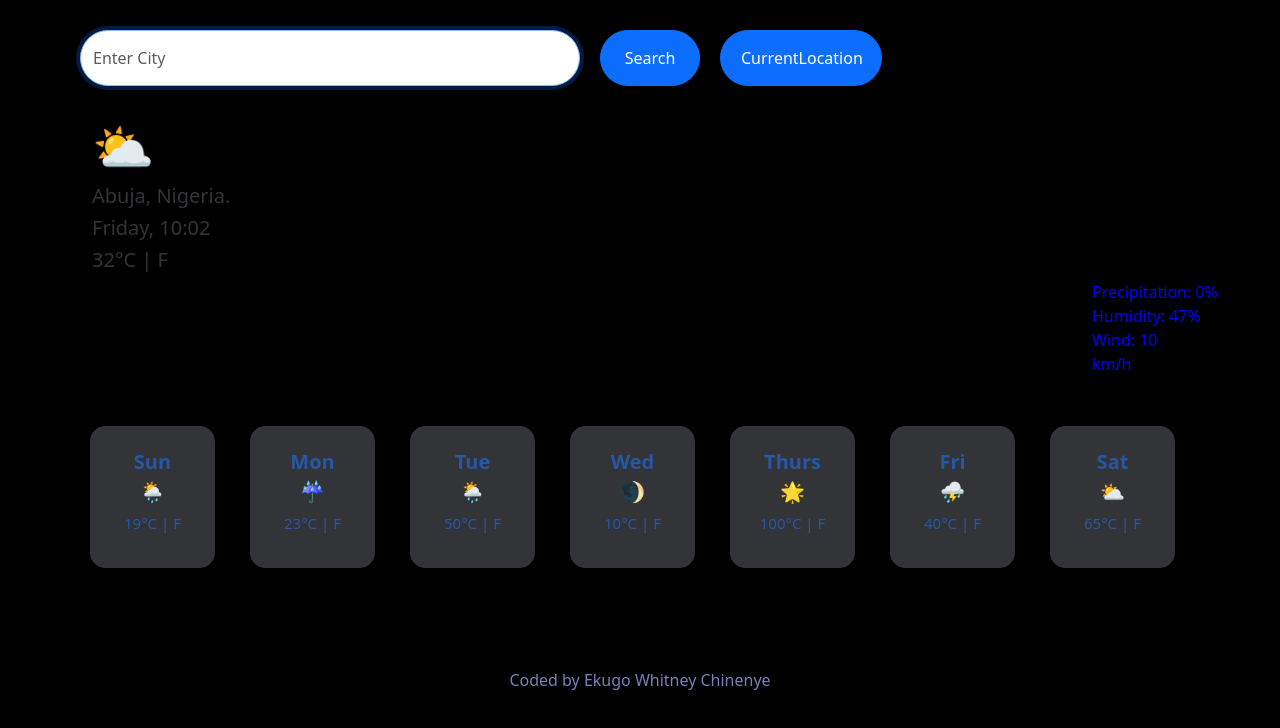
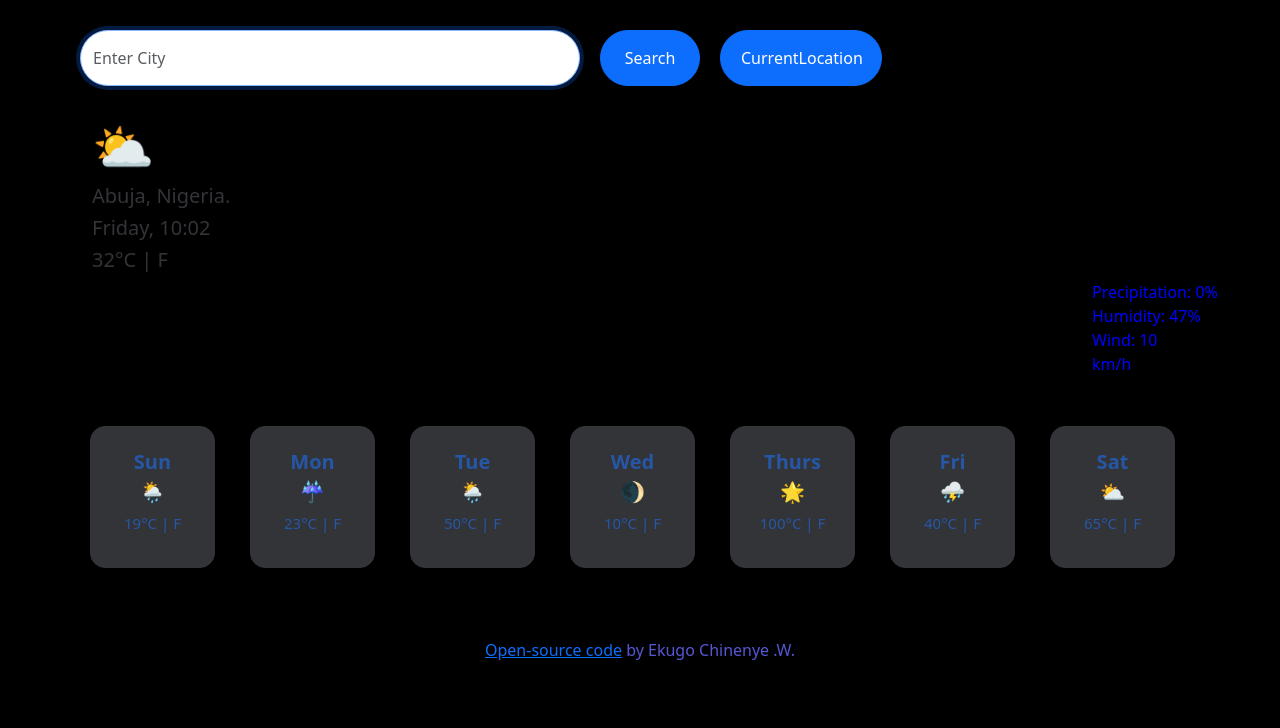
Before and after one commit to whitney-a/weather-app, a plain HTML site: page index.html in a window 1280 px wide. Drawn offline with nearby package versions, Linux system fonts and the light colour scheme.

Commit message:
Added github repository

```diff
--- a/index.html
+++ b/index.html
@@ -61,7 +61,12 @@
         <div class="col">Fri<br />⛈<br /><strong>40°C | F</strong></div>
         <div class="col">Sat<br />⛅<br /><strong>65°C | F</strong></div>
       </div>
-      <div class="footer">Coded by Ekugo Whitney Chinenye</div>
+      <div class="footer">
+        <a href="https://github.com/whitney-a/weather-app" target="_blank"
+          >Open-source code</a
+        >
+        <span class="name">by Ekugo Chinenye .W.</span>
+      </div>
     </div>
     <script src="app.js"></script>
   </body>
--- a/styles.css
+++ b/styles.css
@@ -75,7 +75,10 @@ body {
 }
 
 .footer {
-  margin-top: 100px;
+  margin-top: 70px;
   text-align: center;
   color: rgb(126, 126, 185);
 }
+.name {
+  color: rgb(87, 87, 214);
+}
```
